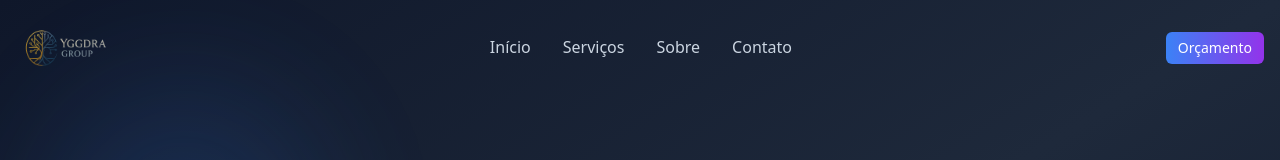
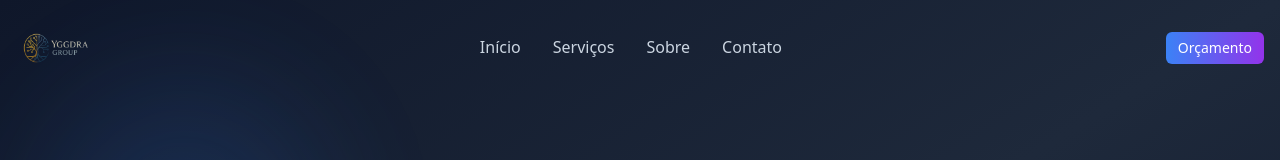
Before and after one commit to Gaab-elle/YggdraGroup-Website, a React (Vite) app: page / in a window 1280 px wide. Shown: the top 160 px of the page. Built offline with nearby package versions, Linux system fonts and the light colour scheme.

Commit message:
🔧 Fix: Corrige caminho do logo e altura do header

```diff
--- a/src/components/Header.tsx
+++ b/src/components/Header.tsx
@@ -45,10 +45,10 @@ const Header = () => {
             onClick={() => scrollToSection("home")}
           >
             <img
-              src="/src/assets/yggdra-logo.png"
+              src="/yggdra-logo.png"
               alt="Yggdra Group"
               className="transition-transform duration-300 hover:scale-105"
-              style={{ height: '100px', width: 'auto' }}
+              style={{ height: '80px', width: 'auto' }}
             />
           </div>
 
```
Also changed, not shown: public/yggdra-logo.png (renamed from src/assets/yggdra-logo.png).
